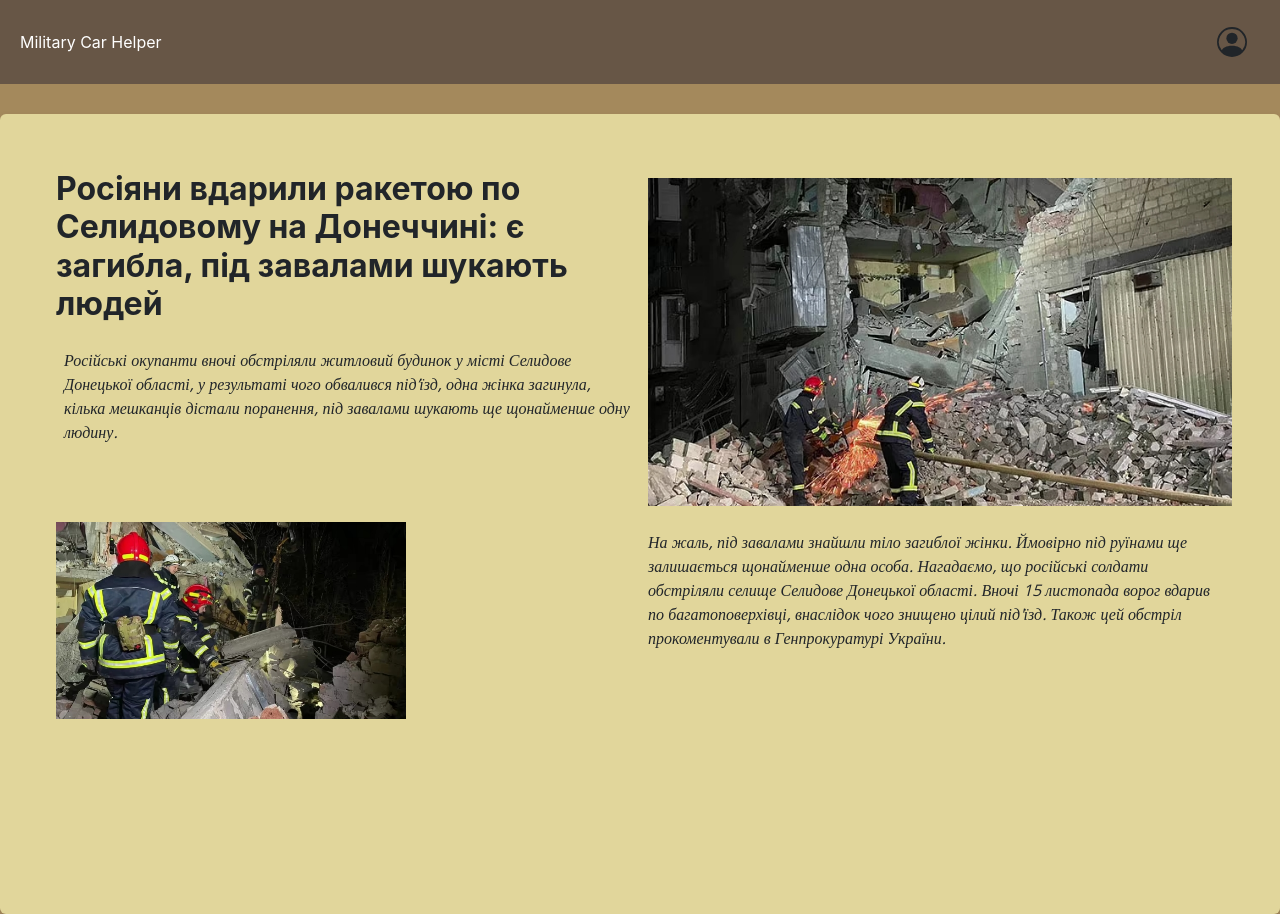
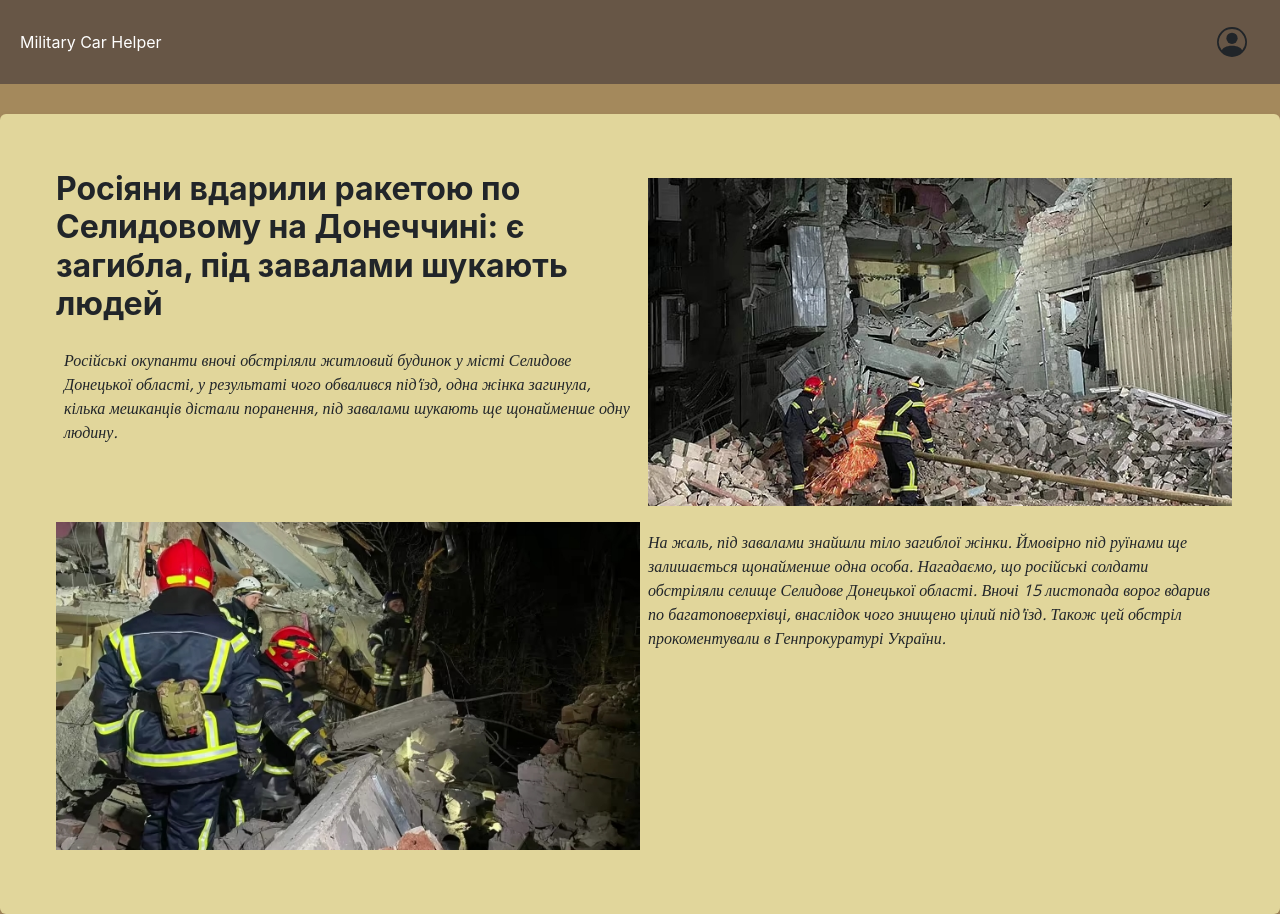
Before and after one commit to YaremchukPavlo/kursova, a React (Create React App) app: page /news-details/1 in a window 1280 px wide. Built offline with nearby package versions, Linux system fonts and the light colour scheme.

Commit message:
asdfghjkl

```diff
--- a/src/pages/News/NewsDetails.jsx
+++ b/src/pages/News/NewsDetails.jsx
@@ -52,7 +52,7 @@ function NewsDetail() {
     <div className="first">
       <HeaderLite />
       <div className="news-detail-container form_container p-5 rounded">
-        <form className="">
+        <form className="f">
           <div className="d-flex justify-content-between m-2">
             <div className="col-6 d-flex flex-column align-items-start">
               <h2 className="card-title">{newsItem.title}</h2>
--- a/src/pages/cars/CarDet.css
+++ b/src/pages/cars/CarDet.css
@@ -18,7 +18,7 @@
     align-items: center;
   }
 
-  .card-img-top {
+  .card-img-top1 {
     max-width: 60%; /* Make sure the image doesn't exceed the card width */
   }
 
--- a/src/pages/cars/CarDetailsPage.jsx
+++ b/src/pages/cars/CarDetailsPage.jsx
@@ -90,7 +90,7 @@ function CarDetails() {
             </div>
             <div className="col-6 w-100">
                 {car.imagePath && (
-                  <img className="card-img-top" src={`/${car.imagePath}`} alt="Car" style={{ maxWidth: '65%', height: 'auto' }} />
+                  <img className="card-img-top1" src={`/${car.imagePath}`} alt="Car" style={{ maxWidth: '65%', height: 'auto' }} />
                 )}
             </div>
 
```
